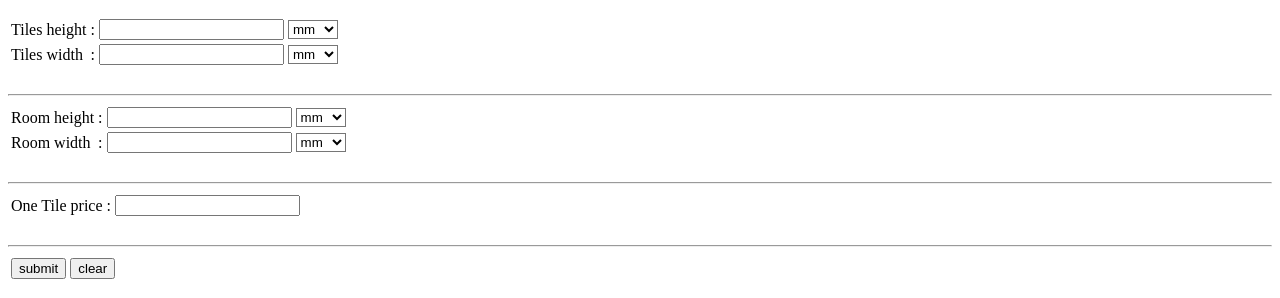
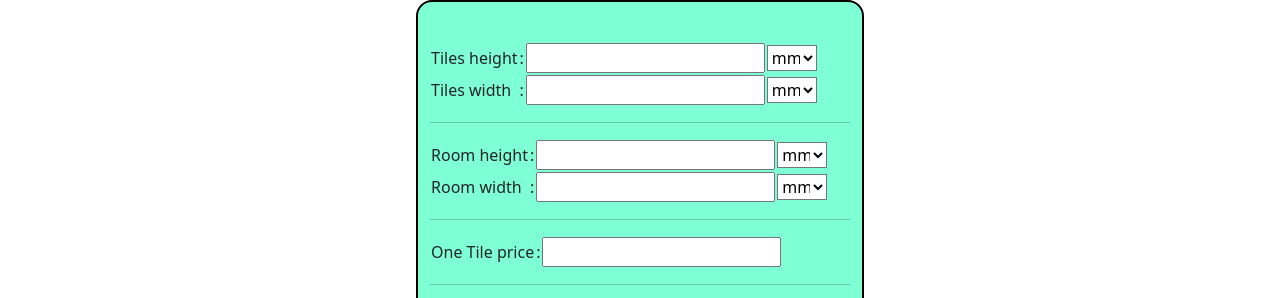
Before and after one commit to dhruvgodvani/tiles-calculator, a plain HTML site: page index.html in a window 1280 px wide. Shown: the top 298 px of the page. Drawn offline with nearby package versions, Linux system fonts and the light colour scheme.

Commit message:
Add files via upload

```diff
--- a/index.html
+++ b/index.html
@@ -2,24 +2,19 @@
 
 <html lang="en-IN">
 <head>
-
-    <link href="style.css"></link>
+    <link href="style.css" rel="stylesheet"></link>
     <script src="script.js" type="text/javascript"></script>
 	<meta charset="utf-8">
-	<!-- <meta http-equiv="refresh" content="5"> -->
+    <link href="https://cdn.jsdelivr.net/npm/bootstrap@5.3.1/dist/css/bootstrap.min.css" rel="stylesheet" integrity="sha384-4bw+/aepP/YC94hEpVNVgiZdgIC5+VKNBQNGCHeKRQN+PtmoHDEXuppvnDJzQIu9" crossorigin="anonymous">
+	<!-- <meta http-equiv="refresh" content="1"> -->
 	<meta name="viewport" content="width=device-width, initial-scale=1">
 	<title>index</title>
 </head>
 <body>
-
-	<div><p id="print"></p></div>
-
-
-    <div class="container">
+    <div class="container" style="width: 35%;">
         <form>
-        <table>
+        <table class="">
             <tr>
-
                 <td>Tiles height</td>
                 <td>:</td>
                 <td>
@@ -34,8 +29,6 @@
                     </select>
                 </td>
             </tr>
-
-
             <tr>
                 <td>Tiles width</td>
                 <td>:</td>
@@ -51,11 +44,10 @@
             </tr>
         </table>
 
-        <br>
         <hr>
 
         <table>
-            <tr>
+            <tr style="height: fit-content;">
                 <td>Room height</td>
                 <td>:</td>
                 <td><input type="text" id="room_height"></td>
@@ -84,7 +76,6 @@
             </tr>
         </table>
 
-        <br>
         <hr>
 
 
@@ -98,16 +89,14 @@
 
         </table>
 
-        <br>
         <hr>
-        <table>
+        <table id="button_table">
             <tr>
-                <td><input type="button" value="submit" onclick="submit_value()" ></button></td>
+                <td><input type="button" value="submit" onclick="submit_value()"></button></td>
                 <td><input type="button" value="clear" onclick="clear_function()"></td>
             </tr>
         </table>
 
-        <br>
         <hr>
 
         <table>
@@ -129,7 +118,6 @@
             </tr>
         </table>
 
-        <br>
         <hr>
 
         <table>
@@ -143,7 +131,6 @@
                 <td>:</td>
                 <td><input type="text" id="wds_total_tiles"></td>
             </tr>
-
             <tr>
                 <td>TOTAL PRICE</td>
                 <td>:</td>
--- a/style.css
+++ b/style.css
@@ -1,4 +1,14 @@
-#tiles_height_dd {
+.container{
+    background-color:aquamarine;
+    border: 2px solid black;
+    border-radius: 2vh;
+    padding-top: 5vh;
+    padding-left: 20PX;
+    padding-bottom: 20PX;
+    padding-right: 20px;
 
-    background-color: brown;
 }
+
+#button_table{
+    height: 30px;
+}
```
